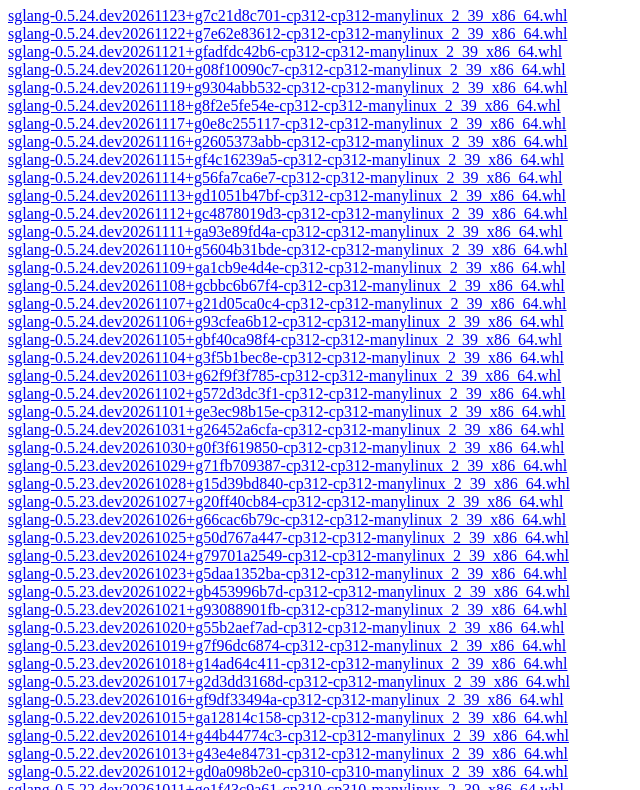
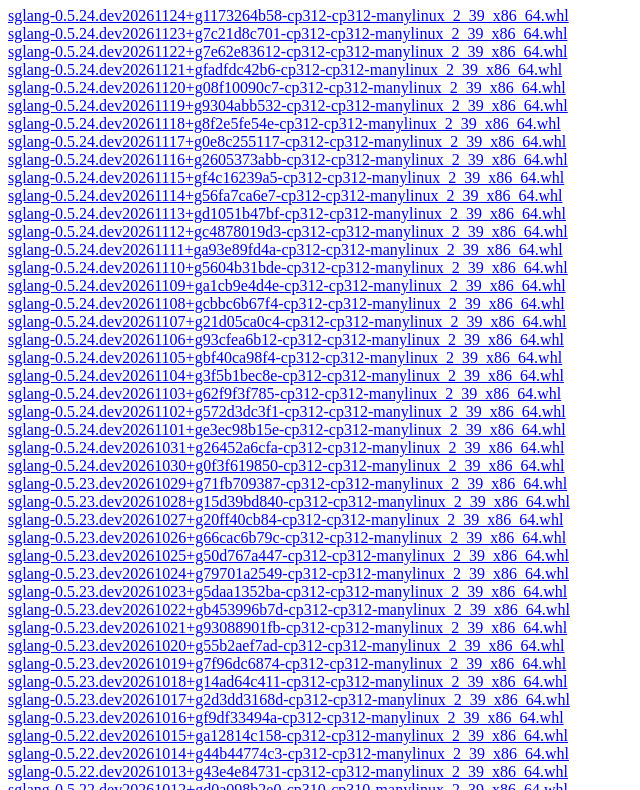
Before and after one commit to sgl-project/whl, a plain HTML site: page cu130/sglang/index.html in a window 1280 px wide. Shown: the part 73-863 px from the top of the page, without its empty margins (0-640 px from the left). Drawn offline with Linux system fonts and the light colour scheme.

Commit message:
Update cu130 nightly wheel index for commit 1173264b58

```diff
--- a/cu130/sglang/index.html
+++ b/cu130/sglang/index.html
@@ -1,5 +1,6 @@
 <!DOCTYPE html>
 <h1>SGLang Nightly Wheels (cu130)</h1>
+<a href="https://github.com/sgl-project/whl/releases/download/nightly-2026-11-24-1173264b58/sglang-0.5.24.dev20261124+g1173264b58-cp312-cp312-manylinux_2_39_x86_64.whl#sha256=3c4e8dfb13c18bf3bf685f9029c0143a9ae74fe5c4124e7076f558f0ed2e6596">sglang-0.5.24.dev20261124+g1173264b58-cp312-cp312-manylinux_2_39_x86_64.whl</a><br>
 <a href="https://github.com/sgl-project/whl/releases/download/nightly-2026-11-23-7c21d8c701/sglang-0.5.24.dev20261123+g7c21d8c701-cp312-cp312-manylinux_2_39_x86_64.whl#sha256=32e50c73f7ca78f2b6e03deba8bda2c06b7b51f79a189e55c0e046dd5cd217b0">sglang-0.5.24.dev20261123+g7c21d8c701-cp312-cp312-manylinux_2_39_x86_64.whl</a><br>
 <a href="https://github.com/sgl-project/whl/releases/download/nightly-2026-11-22-7e62e83612/sglang-0.5.24.dev20261122+g7e62e83612-cp312-cp312-manylinux_2_39_x86_64.whl#sha256=fbce7d3d2ad41b8a2a3729ab47afd3f0a05594f067380fe3780de68505a982a1">sglang-0.5.24.dev20261122+g7e62e83612-cp312-cp312-manylinux_2_39_x86_64.whl</a><br>
 <a href="https://github.com/sgl-project/whl/releases/download/nightly-2026-11-21-fadfdc42b6/sglang-0.5.24.dev20261121+gfadfdc42b6-cp312-cp312-manylinux_2_39_x86_64.whl#sha256=1877ec0286662bc97beee5906d505d9d428c6c6f6a959d334a0c3c14b23a057f">sglang-0.5.24.dev20261121+gfadfdc42b6-cp312-cp312-manylinux_2_39_x86_64.whl</a><br>
```
